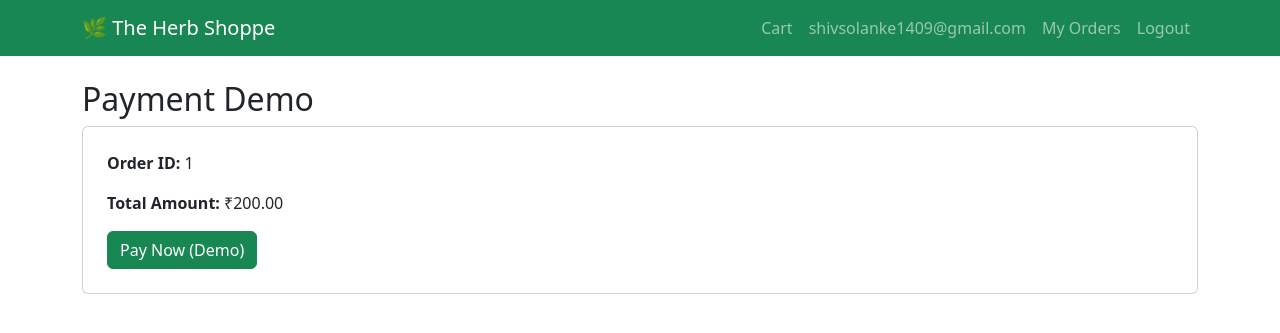
After one commit to ShivSolanke1409/the-herb-shoppe-django, a Django app: page /orders/pay/1/ in a window 1280 px wide. The commit adds this page. Shown: the top 333 px of the page. Run offline with Django 5.2, Linux system fonts and the light colour scheme; a user stored in the database is signed in; data comes from the database, SQL or seed files in the repository; both versions use the stored data as it was after the commit.

Commit message:
Added demo payment flow and order status update

```diff
--- a/orders/models.py
+++ b/orders/models.py
@@ -27,3 +27,7 @@ class OrderItem(models.Model):
 
     def __str__(self):
         return self.product.name
+
+    def mark_paid(self):
+        self.status = 'Paid'
+        self.save()
--- a/orders/urls.py
+++ b/orders/urls.py
@@ -1,9 +1,10 @@
 from django.urls import path
-from .views import checkout, my_orders
+from .views import checkout, my_orders, payment_demo
 
 app_name = 'orders'
 
 urlpatterns = [
     path('checkout/', checkout, name='checkout'),
     path('my-orders/', my_orders, name='my_orders'),
+    path('pay/<int:order_id>/', payment_demo, name='payment_demo'),
 ]
--- a/orders/views.py
+++ b/orders/views.py
@@ -1,4 +1,4 @@
-from django.shortcuts import redirect, render
+from django.shortcuts import redirect, render, get_object_or_404
 from django.contrib.auth.decorators import login_required
 from cart.views import get_cart_items   # we’ll define this helper
 from .models import Order, OrderItem
@@ -30,3 +30,14 @@ def checkout(request):
 def my_orders(request):
     orders = Order.objects.filter(user=request.user).order_by('-created_at')
     return render(request, 'orders/my_orders.html', {'orders': orders})
+
+@login_required
+def payment_demo(request, order_id):
+    order = get_object_or_404(Order, id=order_id, user=request.user)
+
+    if request.method == "POST":
+        order.status = "Paid"
+        order.save()
+        return redirect('orders:my_orders')
+
+    return render(request, 'orders/payment_demo.html', {'order': order})
--- /dev/null
+++ b/templates/orders/payment_demo.html
@@ -0,0 +1,18 @@
+{% extends 'base.html' %}
+{% block content %}
+
+<h2>Payment Demo</h2>
+
+<div class="card p-4">
+  <p><strong>Order ID:</strong> {{ order.id }}</p>
+  <p><strong>Total Amount:</strong> ₹{{ order.total_price }}</p>
+
+  <form method="post">
+    {% csrf_token %}
+    <button type="submit" class="btn btn-success">
+      Pay Now (Demo)
+    </button>
+  </form>
+</div>
+
+{% endblock %}
```
Also changed, not shown: templates/orders/my_orders.html (+9 -0 lines), db.sqlite3.
